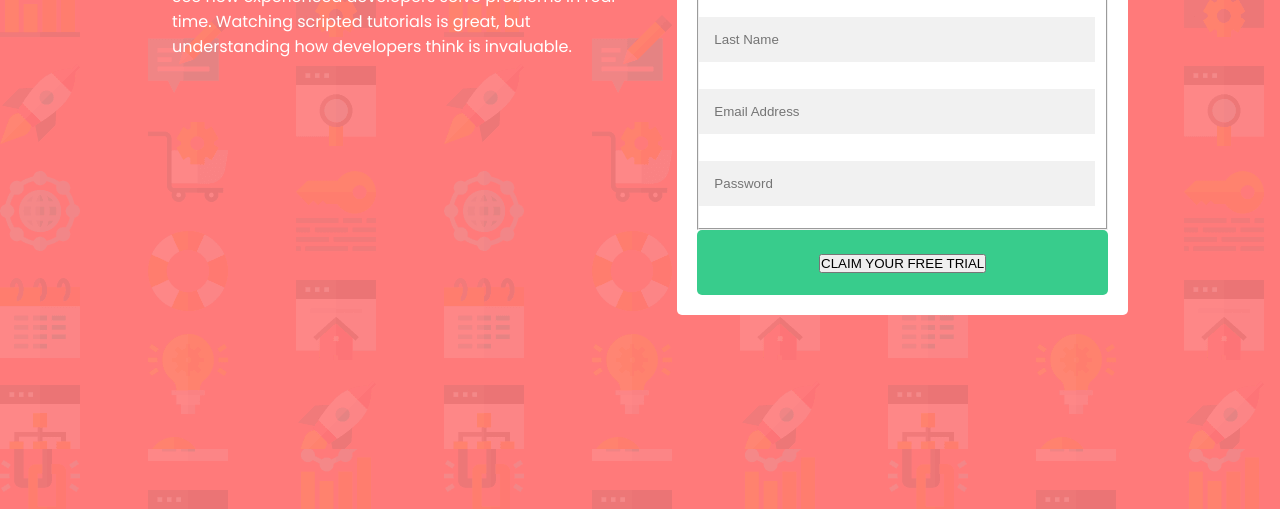
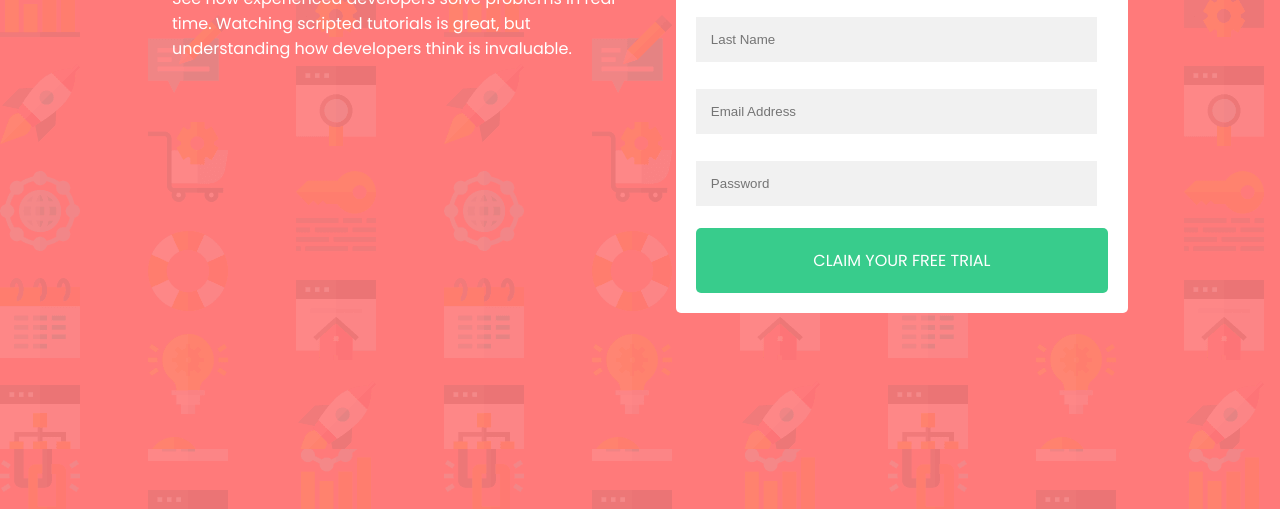
Before and after one commit to nddic/resp-register, a plain HTML site: page index.html in a window 1280 px wide. Shown: the part 351-860 px from the top of the page. Drawn offline with Linux system fonts and the light colour scheme.

Commit message:
Update index.html

```diff
--- a/index.html
+++ b/index.html
@@ -27,14 +27,12 @@
             </p>
           </div>
           <div class="c">
-            <fieldset>
             <input type="text" placeholder="First Name" name="fname" id="fname" required>
             <input type="text" placeholder="Last Name" name="lname" id="lname" required>
             <input type="text" placeholder="Email Address" name="email" id="email" required>
             <input type="text" placeholder="Password" name="psw" id="psw" required>
-            </fieldset>
             <div class="d">
-              <button type="button"> CLAIM YOUR FREE TRIAL </button>
+              <p> CLAIM YOUR FREE TRIAL </p>
             </div>
         </div>
       </div>
```
